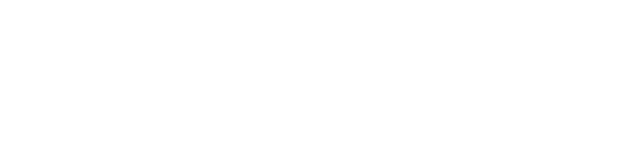
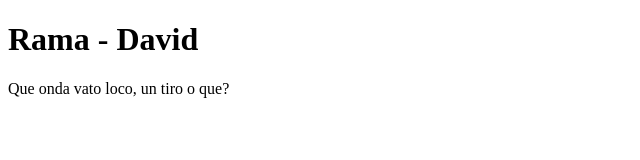
Before and after one commit to blackzero777/prueba, a plain HTML site: page index.html in a window 1280 px wide. Shown: the whole page, without its empty margins (0-640 px from the left). Drawn offline with Linux system fonts and the light colour scheme.

Commit message:
Se agrego un encabezado y un parrafo

```diff
--- a/index.html
+++ b/index.html
@@ -8,7 +8,8 @@
 </head>
 
 <body>
-
+    <h1>Rama - David </h1>
+    <p>Que onda vato loco, un tiro o que?</p>
 </body>
 
 </html>
```
